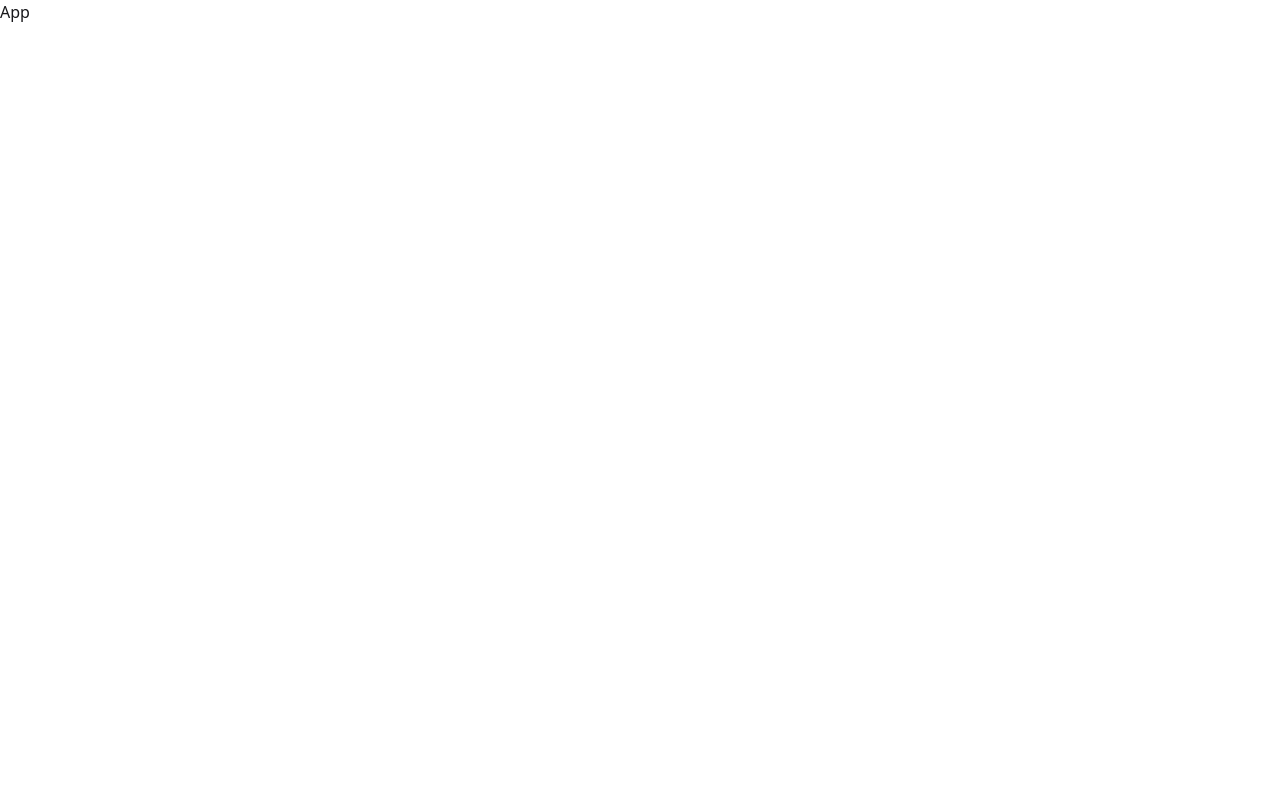
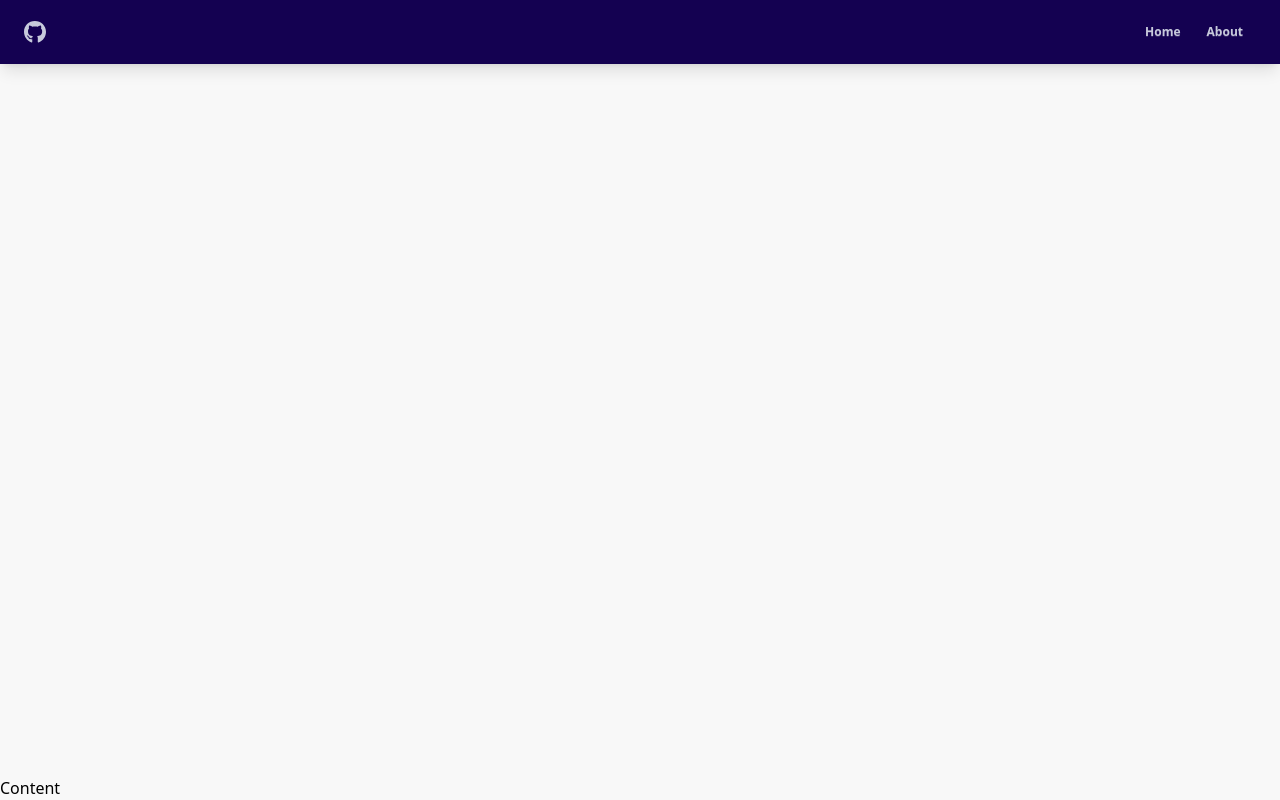
Before and after one commit to Yakov-Tome/GitFinder, a React (Vite) app: page / in a window 1280 px wide. Built offline with nearby package versions, Linux system fonts and the light colour scheme.

Commit message:
Navbar Component

```diff
--- a/index.html
+++ b/index.html
@@ -1,5 +1,5 @@
 <!DOCTYPE html>
-<html lang="en">
+<html lang="en" data-theme="acid">
   <head>
     <meta charset="UTF-8" />
     <link rel="icon" type="image/svg+xml" href="/vite.svg" />
--- a/package.json
+++ b/package.json
@@ -13,6 +13,8 @@
     "@tailwindcss/vite": "^4.0.6",
     "react": "^19.0.0",
     "react-dom": "^19.0.0",
+    "react-icons": "^5.4.0",
+    "react-router-dom": "^7.1.5",
     "tailwindcss": "^4.0.6"
   },
   "devDependencies": {
--- a/src/App.jsx
+++ b/src/App.jsx
@@ -1,8 +1,15 @@
+import { BrowserRouter as Router, Routes, Route } from "react-router-dom";
+import Navbar from "./components/layout/Navbar";
+
 function App() {
   return (
-    <>
-      <div>App</div>
-    </>
+    <Router>
+      <div className="flex flex-col justify-between h-screen">
+        <Navbar />
+
+        <main>Content</main>
+      </div>
+    </Router>
   );
 }
 
--- /dev/null
+++ b/src/components/layout/Navbar.jsx
@@ -0,0 +1,31 @@
+import React from "react";
+import { FaGithub } from "react-icons/fa";
+import { Link } from "react-router-dom";
+
+function Navbar({ title }) {
+  return (
+    <nav className="navbar mb-12 shadow-lg bg-neutral text-neutral-content">
+      <div className="container mx-auto">
+        <div className="flex-none px-2 mx-2">
+          <FaGithub className="inline pr-2 text-3xl" />
+          <Link to="/" className="text-lg font-bold align-middle">
+            {title}
+          </Link>
+        </div>
+      </div>
+
+      <div className="flex-1 px-2 mx-2">
+        <div className="flex justify-end">
+          <Link to="/" className="btn btn-ghost btn-sm rounded-btn">
+            Home
+          </Link>
+          <Link to="/about" className="btn btn-ghost btn-sm rounded-btn">
+            About
+          </Link>
+        </div>
+      </div>
+    </nav>
+  );
+}
+
+export default Navbar;
--- a/src/index.css
+++ b/src/index.css
@@ -1,2 +1,4 @@
 @import "tailwindcss";
-@plugin "daisyui";
+@plugin "daisyui" {
+  themes: light --default, dark --prefersdark, acid;
+}
```
Also changed, not shown: 1 other file (tests, documents, lock files or other folders).
